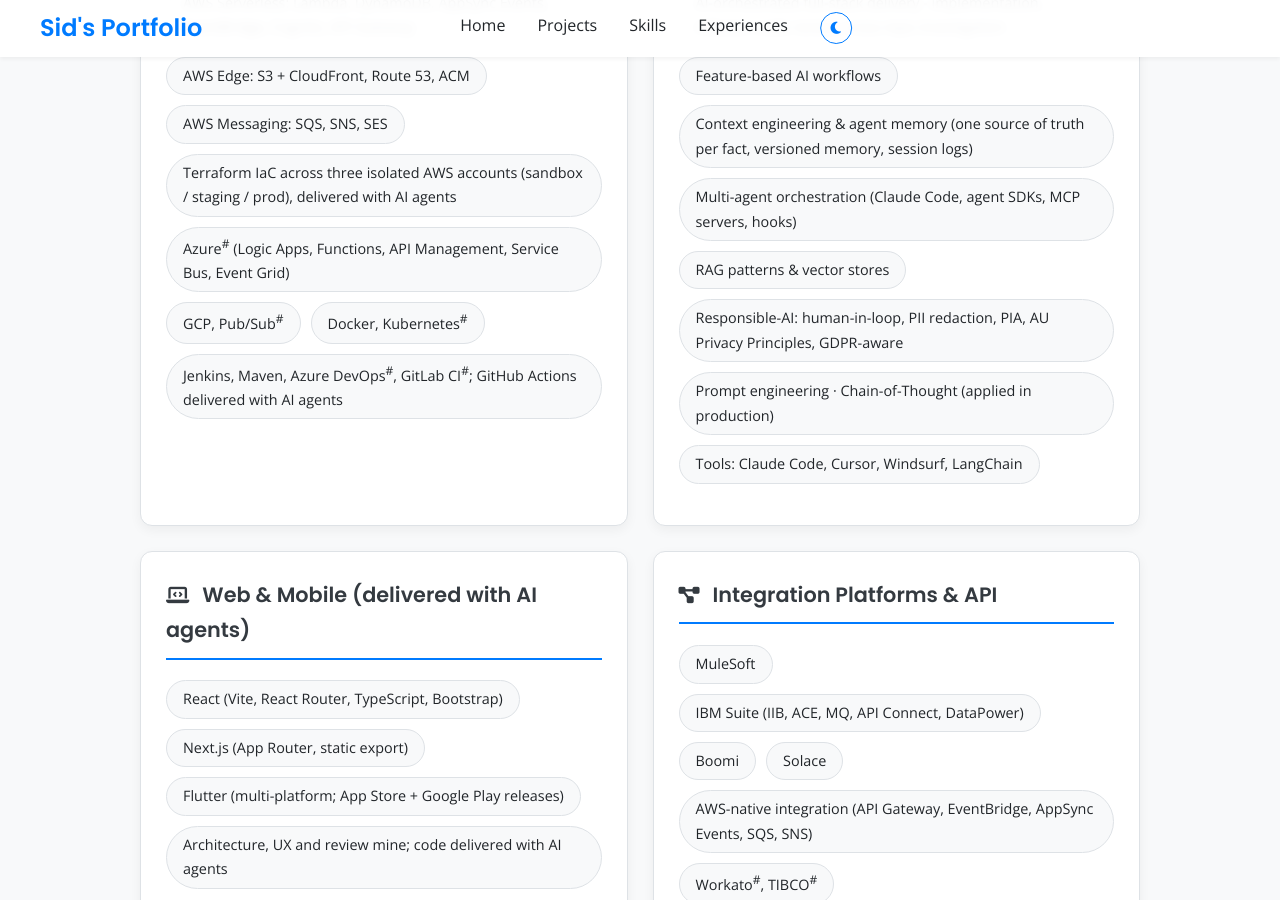
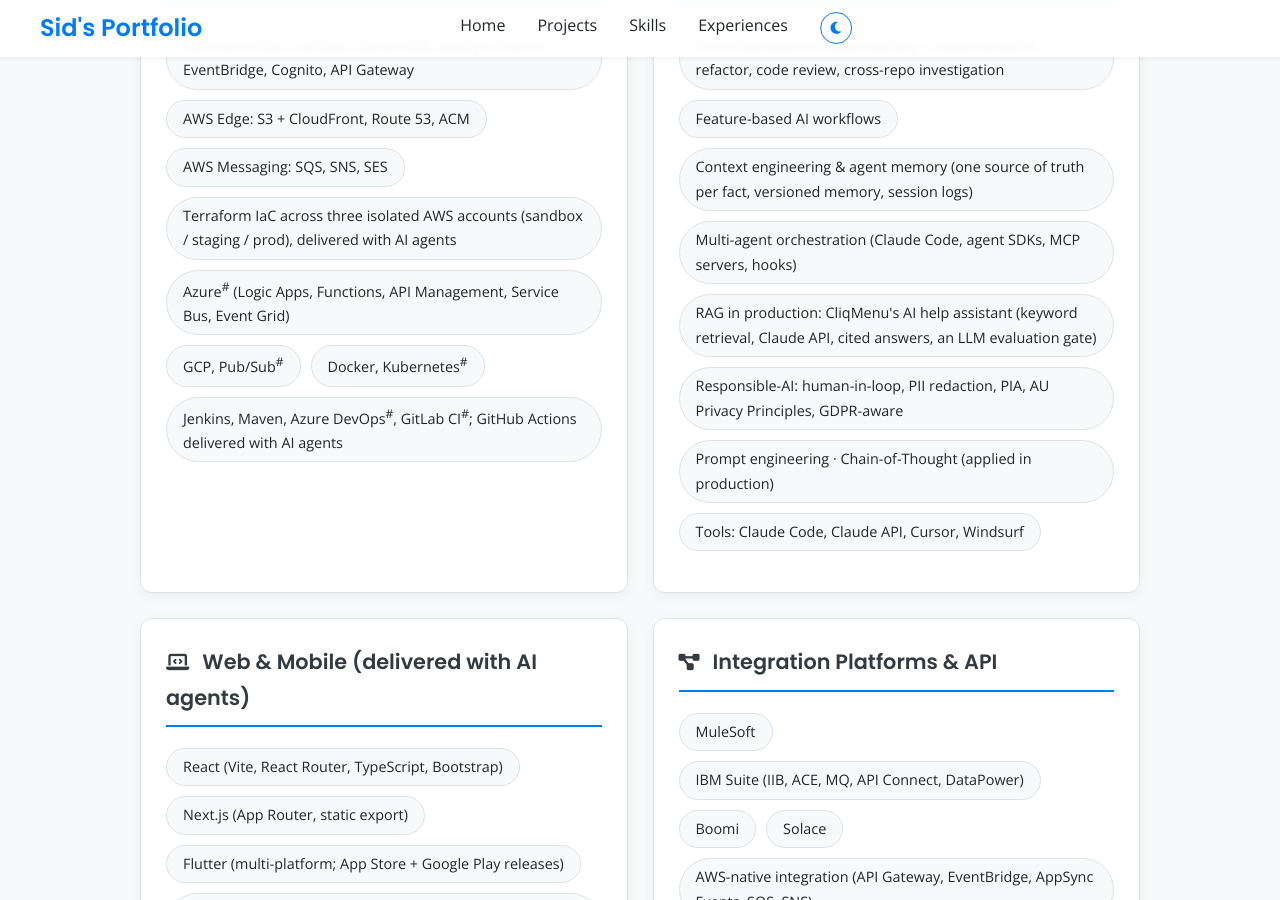
Before and after one commit to sid-inthub/sid-inthub.github.io, a Jekyll site: the page built from index.md, in a window 1280 px wide and 900 px high, scrolled down 2987 px. Built offline with Jekyll 4.4.1, drawn with Linux system fonts in a browser that asks for light colours.

Commit message:
content: Ask CliqMenu, RAG in production; LangChain out (round 13)
CliqMenu's help assistant is live in prod, so RAG is now a true claim.
- Skills: "RAG in production" replaces "RAG patterns & vector stores";
  Tools gain the Claude API and lose LangChain.
- Experience: an Ask CliqMenu bullet; the stack line adds RAG on the
  Claude API.
- Projects (CliqMenu): an Ask CliqMenu bullet; tags Claude API and RAG.

Co-Authored-By: Claude Opus 5.5 <noreply@anthropic.com>

```diff
--- a/_includes/section-experience.html
+++ b/_includes/section-experience.html
@@ -13,7 +13,7 @@
                 <p class="experience-tech" style="margin-top: 10px; font-style: italic; color: var(--text-muted);">
                     <strong>Stack (code delivered with AI agents):</strong> AWS Serverless (Lambda, DynamoDB, AppSync Events, EventBridge, Cognito, API
                     Gateway, S3+CloudFront), Terraform, Python, React (Vite, TypeScript), Flutter, Stripe Connect; AI
-                    orchestration (Claude Code, MCP, multi-agent)
+                    orchestration (Claude Code, MCP, multi-agent); RAG on the Claude API
                 </p>
 
                 <details class="experience-details">
@@ -37,6 +37,10 @@
                             EventBridge, with web apps on S3 + CloudFront - Terraform-managed across three
                             isolated AWS accounts (sandbox / staging / prod). The code, Terraform included, is delivered
                             with AI agents.</li>
+                        <li>Designed and shipped <strong>Ask CliqMenu</strong>, the AI help assistant in CliqMenu's
+                            owner portal: retrieval-augmented generation (RAG) over the help centre on the Claude API,
+                            with cited answers, privacy and prompt-injection guardrails, and an evaluation gate on
+                            every prompt, model or help-content change.</li>
                         <li>Established AI-orchestrated multi-agent delivery across the full product estate: AI agents
                             write most of the code, and the specs, review and the call on what ships are mine.
                             ~5,000 commits in 2026 across 30 repositories, 85%+ co-authored with Claude Code, with 140+
--- a/_includes/section-projects.html
+++ b/_includes/section-projects.html
@@ -22,6 +22,8 @@
                     <span class="tech-tag">React (Vite)</span>
                     <span class="tech-tag">Flutter</span>
                     <span class="tech-tag">Stripe Connect</span>
+                    <span class="tech-tag">Claude API</span>
+                    <span class="tech-tag">RAG</span>
                     <span class="tech-tag">AI Multi-Agent Orchestration</span>
                     <span class="tech-tag">MCP</span>
                 </div>
@@ -43,6 +45,10 @@
                                     Lambda + EventBridge, with web apps on S3 + CloudFront - Terraform-managed across
                                     three isolated AWS accounts (sandbox / staging / prod).
                                 </li>
+                                <li>Shipped Ask CliqMenu, the owner portal's AI help assistant: keyword (BM25) retrieval
+                                    over about 560 help-article sections, answers written by Claude through the Claude
+                                    API that must cite their sources, the closest articles when it can't answer, and a
+                                    40+ question evaluation gate graded by a stronger model.</li>
                                 <li>Shipped the Flutter staff app to the App Store and Google Play with a full release
                                     pipeline (Fastlane, staged release notes, branch-based promotion).</li>
                                 <li>Established AI-orchestrated multi-agent delivery across the product estate: AI agents write
--- a/_includes/section-skills.html
+++ b/_includes/section-skills.html
@@ -26,10 +26,11 @@
                 <li>Context engineering &amp; agent memory (one source of truth per fact, versioned memory, session
                     logs)</li>
                 <li>Multi-agent orchestration (Claude Code, agent SDKs, MCP servers, hooks)</li>
-                <li>RAG patterns &amp; vector stores</li>
+                <li>RAG in production: CliqMenu's AI help assistant (keyword retrieval, Claude API, cited answers, an LLM
+                    evaluation gate)</li>
                 <li>Responsible-AI: human-in-loop, PII redaction, PIA, AU Privacy Principles, GDPR-aware</li>
                 <li>Prompt engineering &middot; Chain-of-Thought (applied in production)</li>
-                <li>Tools: Claude Code, Cursor, Windsurf, LangChain</li>
+                <li>Tools: Claude Code, Claude API, Cursor, Windsurf</li>
             </ul>
         </div>
 
```
